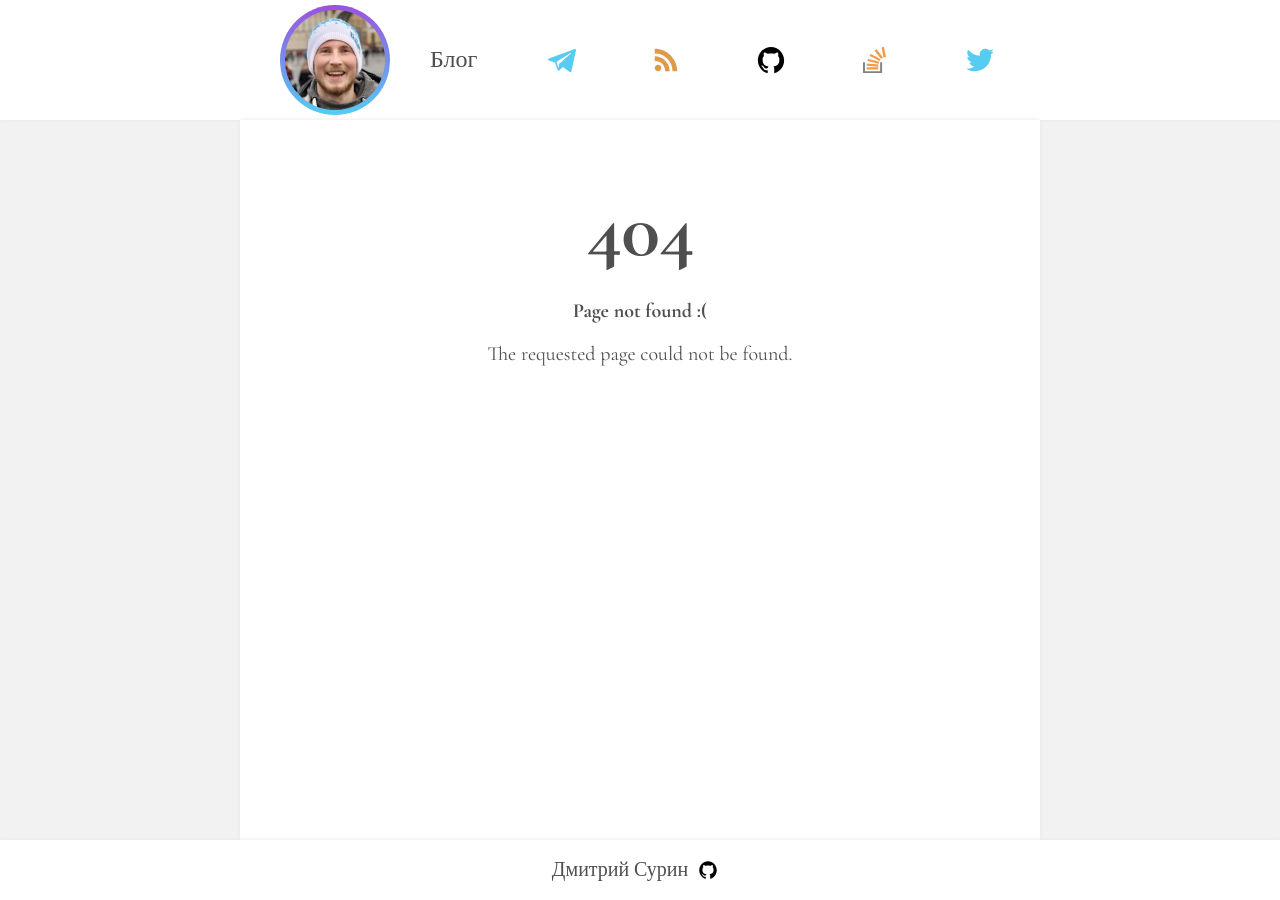
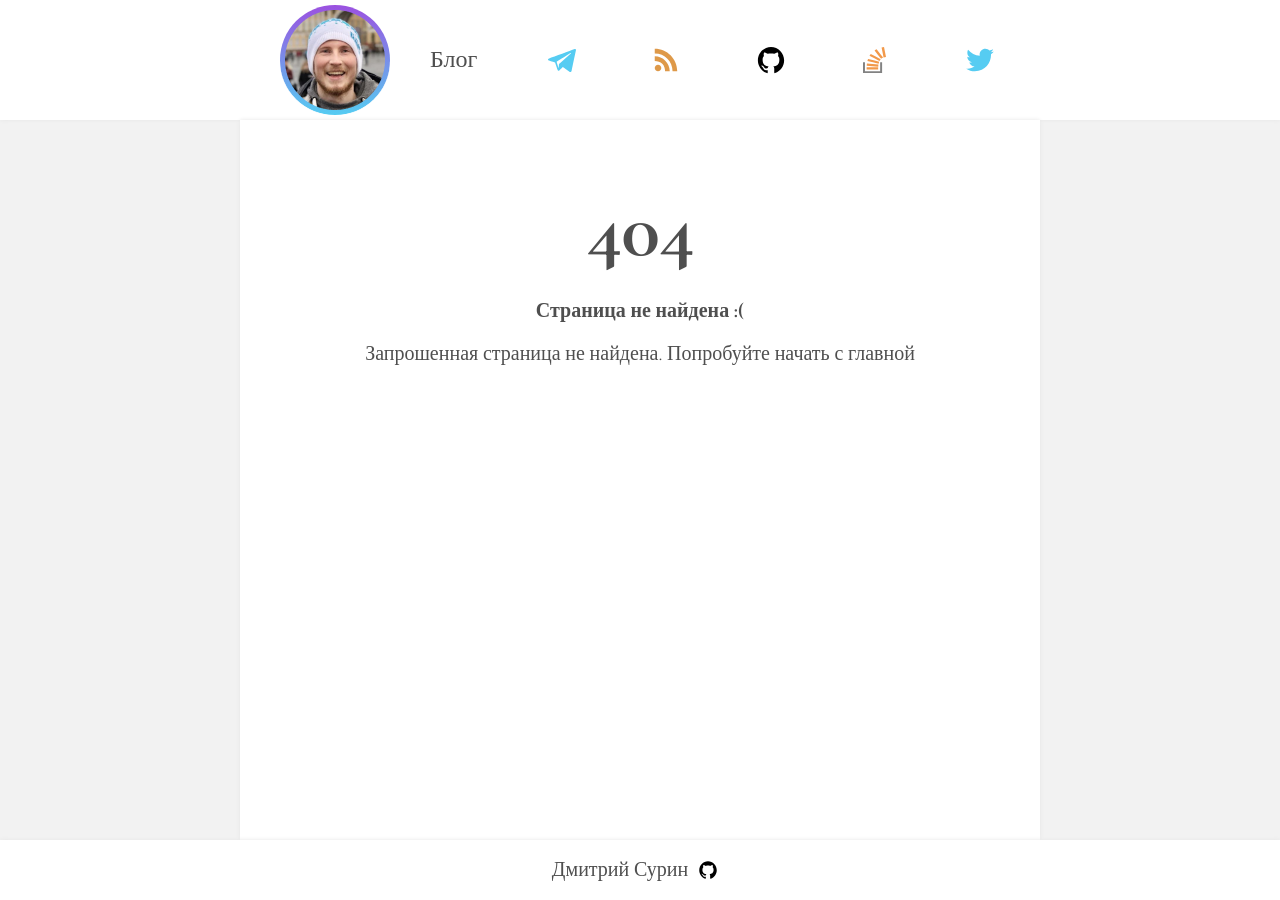
Before and after one commit to BedwaRe/blog, a Jekyll site: the page built from 404.html, in a window 1280 px wide. Built offline with Jekyll 4.4.1, drawn with Linux system fonts in a browser that asks for light colours.

Commit message:
Перевод 404 страницы.

```diff
--- a/404.html
+++ b/404.html
@@ -19,6 +19,6 @@ layout: default
 <div class="container">
   <h1>404</h1>
 
-  <p><strong>Page not found :(</strong></p>
-  <p>The requested page could not be found.</p>
+  <p><strong>Страница не найдена :(</strong></p>
+  <p>Запрошенная страница не найдена. Попробуйте начать с <a href="/">главной</a></p>
 </div>
```
Also changed, not shown: _posts/2019-03-20-test.markdown (added, +7 -0 lines).
